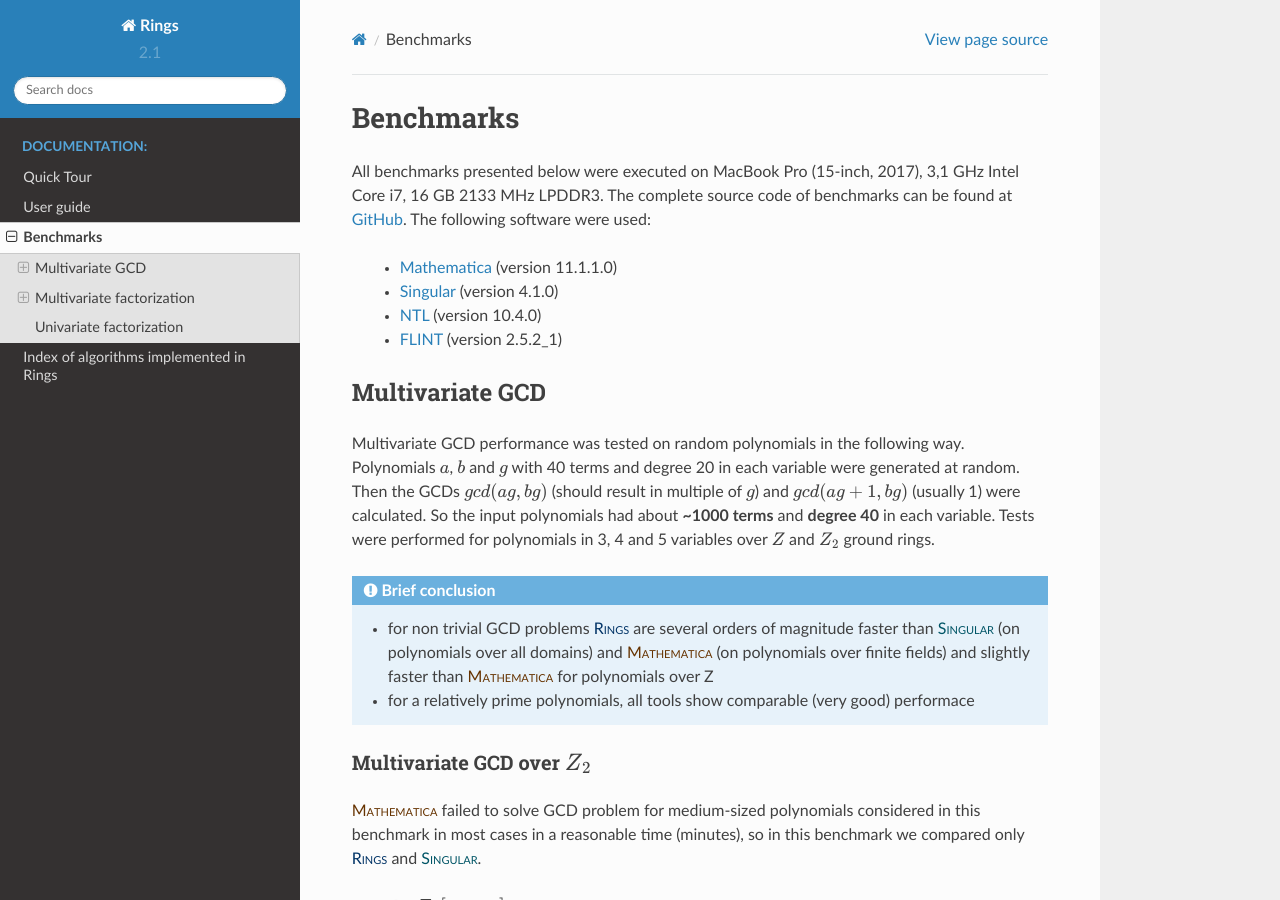
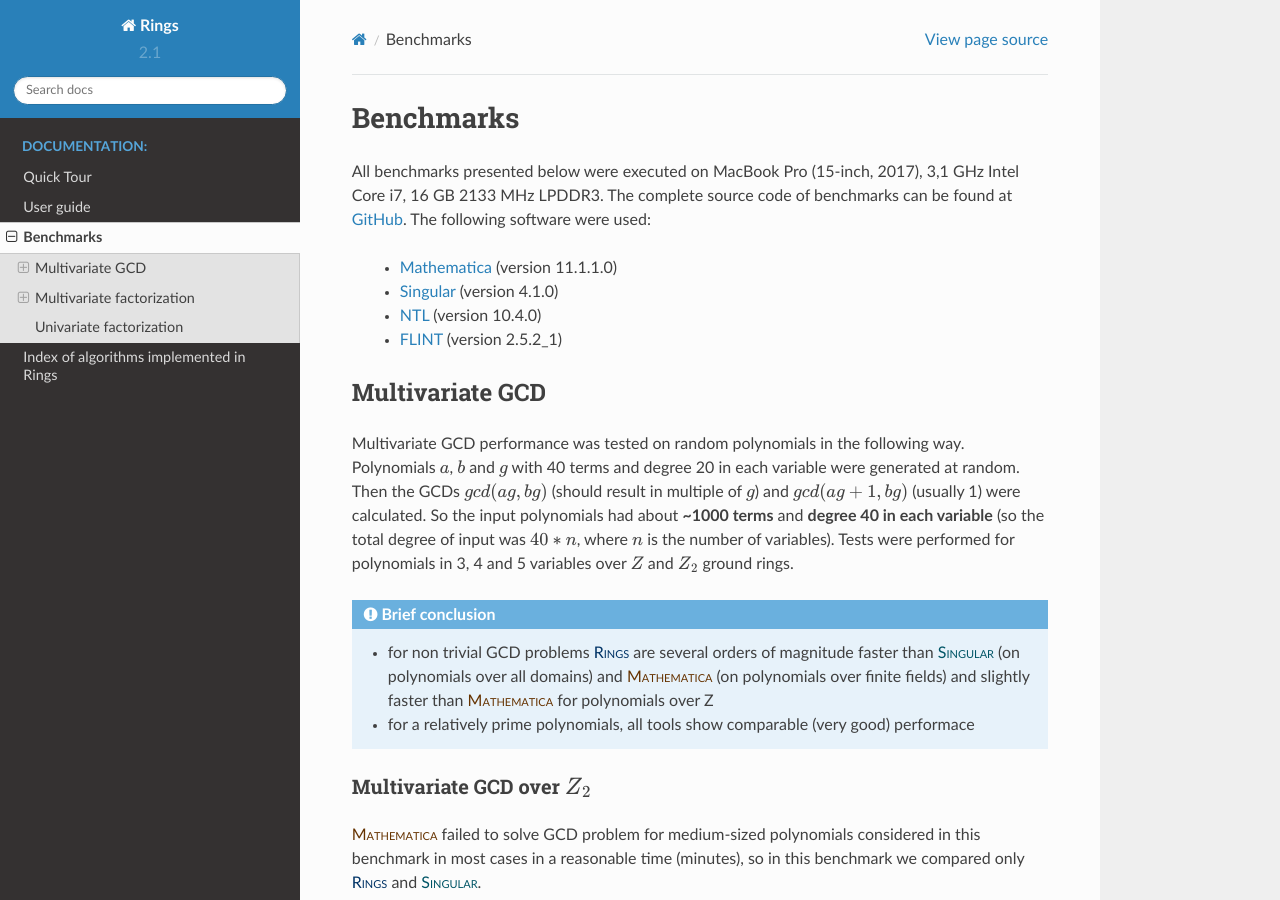
Before and after one commit to PoslavskySV/rings, a Sphinx documentation site: the page built from doc/benchmarks.rst, in a window 1280 px wide and 900 px high. Built offline with Sphinx 7.4.7 and the Read the Docs theme 2.0.0, drawn with Linux system fonts in a browser that asks for light colours; some of the changed text lies outside the part shown.

Commit message:
Minor update to docs (clartify bencharks input)

```diff
--- a/doc/benchmarks.rst
+++ b/doc/benchmarks.rst
@@ -20,7 +20,7 @@
 Multivariate GCD
 ================
 
-Multivariate GCD performance was tested on random polynomials in the following way. Polynomials :math:`a`, :math:`b` and :math:`g` with 40 terms and degree 20 in each variable were generated at random. Then the GCDs :math:`gcd(a g, b g)` (should result in multiple of :math:`g`) and :math:`gcd(a g + 1, b g)` (usually 1) were calculated. So the input polynomials had about **~1000 terms** and **degree 40** in each variable. Tests were performed for polynomials in 3, 4 and 5 variables over :math:`Z` and :math:`Z_2` ground rings.
+Multivariate GCD performance was tested on random polynomials in the following way. Polynomials :math:`a`, :math:`b` and :math:`g` with 40 terms and degree 20 in each variable were generated at random. Then the GCDs :math:`gcd(a g, b g)` (should result in multiple of :math:`g`) and :math:`gcd(a g + 1, b g)` (usually 1) were calculated. So the input polynomials had about **~1000 terms** and **degree 40 in each variable** (so the total degree of input was :math:`40 * n`, where :math:`n` is the number of variables). Tests were performed for polynomials in 3, 4 and 5 variables over :math:`Z` and :math:`Z_2` ground rings.
 
 .. admonition:: Brief conclusion
 
@@ -225,7 +225,7 @@
 Multivariate factorization
 ==========================
 
-Multivariate factorization performance was tested on random polynomials in the following way. Three polynomials :math:`a`, :math:`b` and :math:`c` with 20 terms and degree 10 in each variable were generated at random. Then the factorizations of :math:`(a b c)` (should give at least three factors) and :math:`(a b c + 1)` (usually irreducible) were calculated.  So the input polynomials had about **~8000 terms** and **degree 30** in each variable. Tests were performed for polynomials in 3, 4, 5, 6 and 7 variables over :math:`Z`, :math:`Z_2` and :math:`Z_{524287}` ground rings.
+Multivariate factorization performance was tested on random polynomials in the following way. Three polynomials :math:`a`, :math:`b` and :math:`c` with 20 terms and degree 10 in each variable were generated at random. Then the factorizations of :math:`(a b c)` (should give at least three factors) and :math:`(a b c + 1)` (usually irreducible) were calculated.  So the input polynomials had about **~8000 terms** and **degree 30 in each variable** (so the total degree of input was :math:`30 * n`, where :math:`n` is the number of variables). Tests were performed for polynomials in 3, 4, 5, 6 and 7 variables over :math:`Z`, :math:`Z_2` and :math:`Z_{524287}` ground rings.
 
 
 .. admonition:: Brief conclusion
```
Also changed, not shown: 1 other file.
